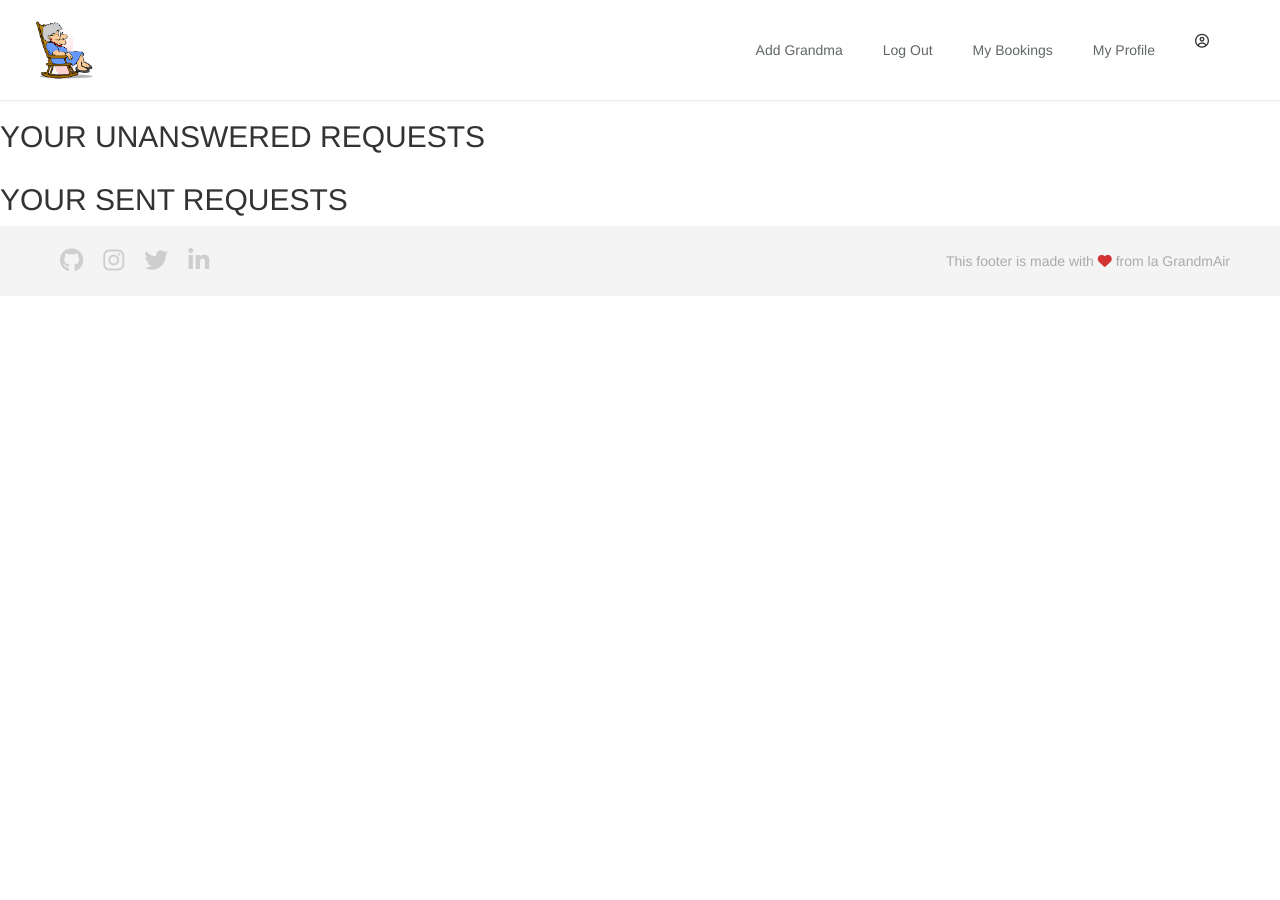
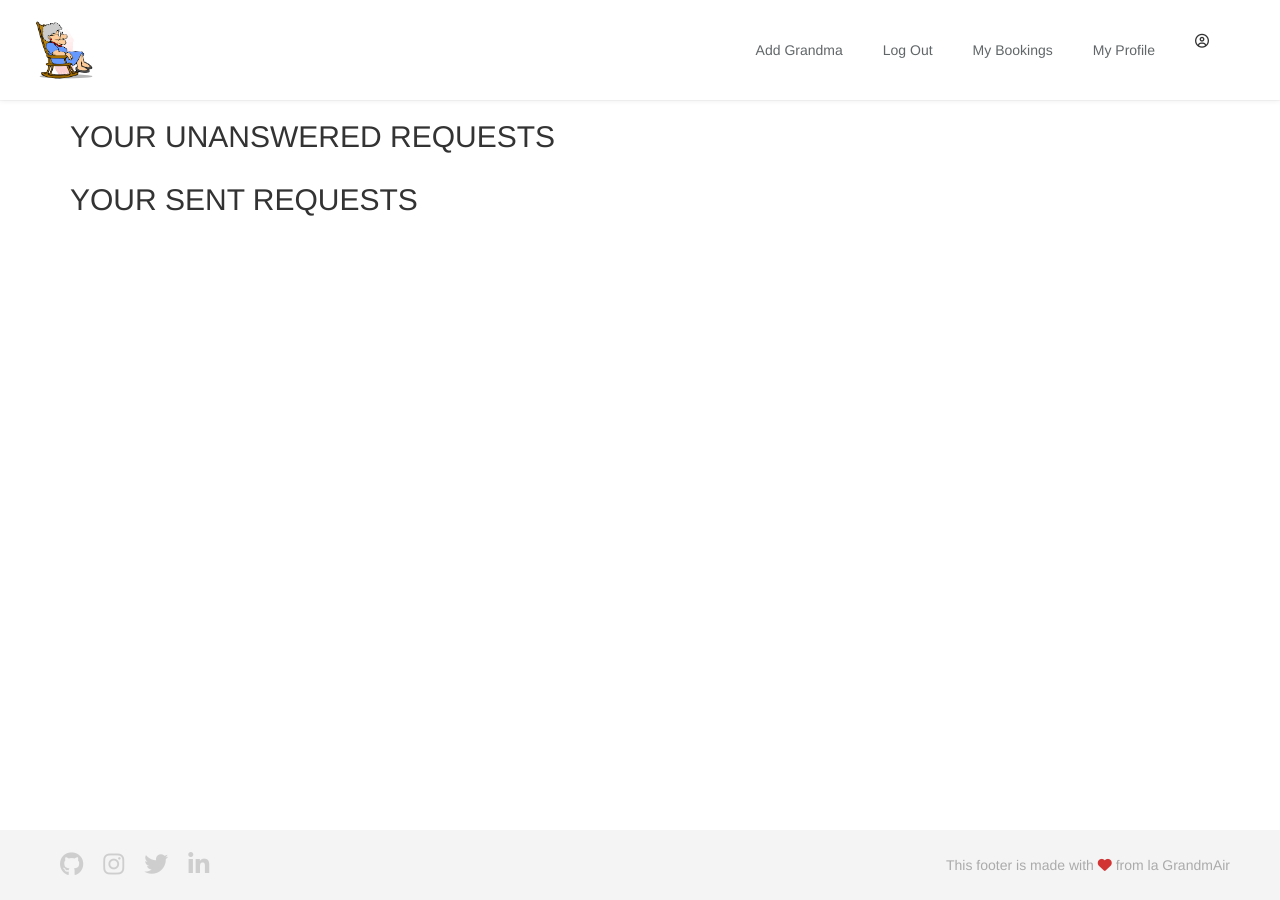
Before and after one commit to aquilesvo/grandma, a Rails app: page /bookings in a window 1280 px wide. Before the commit the page ends 271 px from the top, so only its background shows below. Run offline with Rails 7, Linux system fonts and the light colour scheme; the visitor is signed in with stand-in values (Sample User, id 1); data that the repository does not hold is empty; style sheets or scripts are compiled from the project's sources; some libraries are stand-ins or nearby versions; some web fonts are replaced.

Commit message:
footer seems to stay at the bottom now

```diff
--- a/app/assets/stylesheets/components/_footer.scss
+++ b/app/assets/stylesheets/components/_footer.scss
@@ -1,4 +1,5 @@
 .footer {
+  bottom: 0px !important;
   background: #F4F4F4;
   display: flex;
   align-items: center;
--- a/app/assets/stylesheets/layouts/_index.scss
+++ b/app/assets/stylesheets/layouts/_index.scss
@@ -3,3 +3,4 @@
 // @import "dashboard";
 // @import "profile";
 // @import "map";
+@import "pages";
--- /dev/null
+++ b/app/assets/stylesheets/layouts/_pages.scss
@@ -0,0 +1,3 @@
+.complete-page {
+  height: calc(100vh - 70px);
+}
--- a/app/assets/stylesheets/pages/_grandmom_show.scss
+++ b/app/assets/stylesheets/pages/_grandmom_show.scss
@@ -1,8 +1,3 @@
-.complete-page {
-  align-items: center;
-  height: calc(100vh - 70px);
-}
-
 .main-container {
   display: flex;
   justify-content: space-around;
--- a/app/controllers/grandmoms_controller.rb
+++ b/app/controllers/grandmoms_controller.rb
@@ -3,7 +3,6 @@ class GrandmomsController < ApplicationController
   before_action :authorize_grandmom, only: [:show, :edit, :update, :destroy]
 
   def index
-    raise
     @grandmoms = Grandmom.where.not(latitude: nil, longitude: nil)
     @markers = @grandmoms.map do |g|
       {
--- a/app/views/bookings/index.html.erb
+++ b/app/views/bookings/index.html.erb
@@ -1,6 +1,6 @@
+<div class="complete-page">
+  <div class="container">
     <h2>YOUR UNANSWERED REQUESTS</h2>
-
-<div class="container">
     <div class="row">
       <% @bookings.each do |booking| %>
         <% if booking.status == 'pending' %>
@@ -43,10 +43,8 @@
     </div>
   </div>
 
-
+  <div class="container">
     <h2>YOUR SENT REQUESTS</h2>
-
-<div class="container">
     <div class="row">
       <% @bookings.each do |booking| %>
         <div class="col-xs-12 col-sm-4">
@@ -80,3 +78,4 @@
       <% end %>
     </div>
   </div>
+</div>
```
Lines whose indentation alone changed are shown as unchanged.
